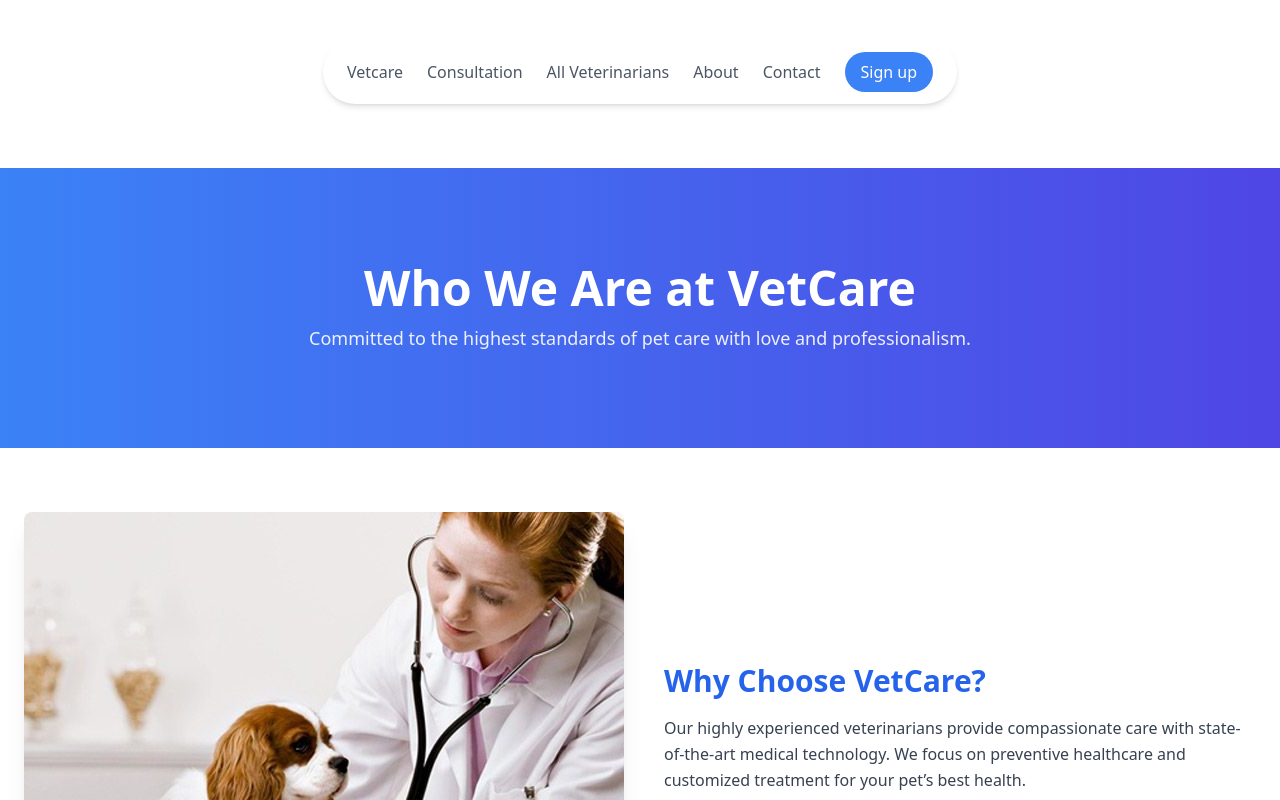
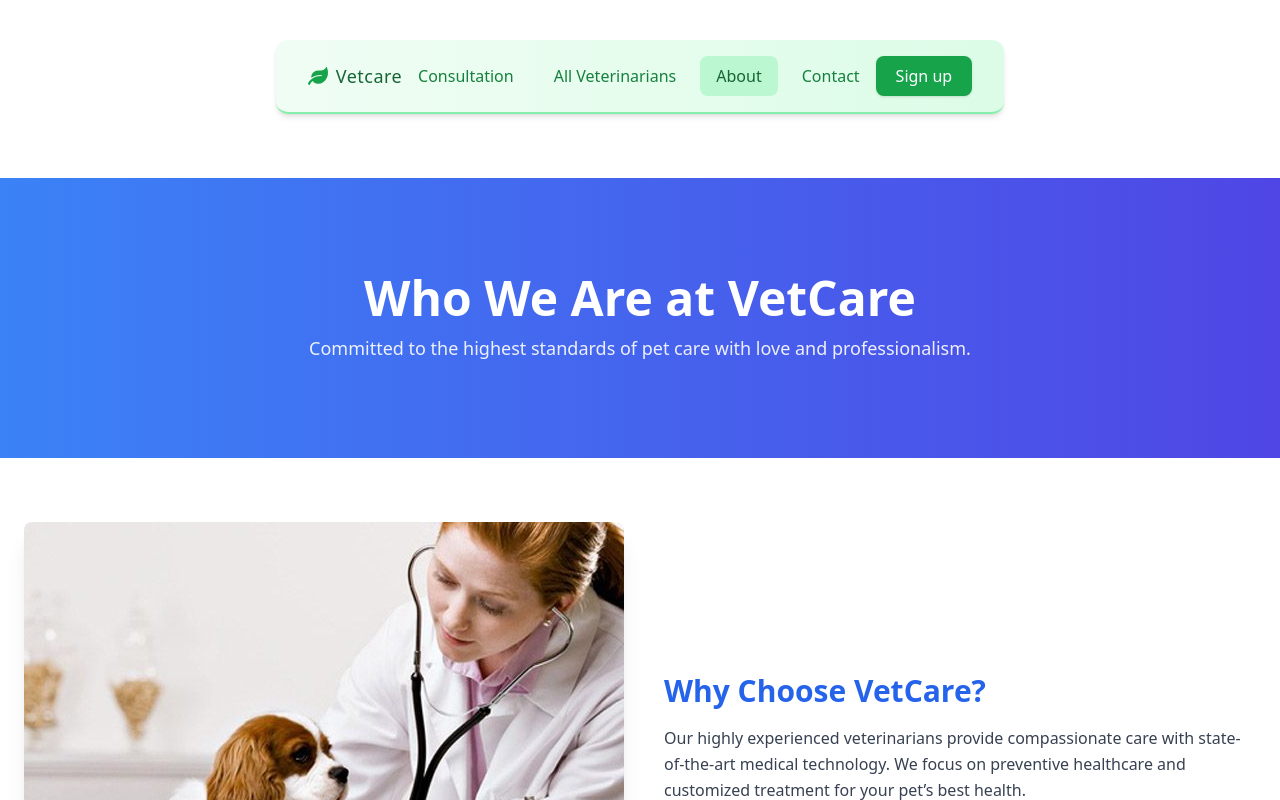
Before and after one commit to Devraj-098765/vet_project_frontend, a React (Vite) app: page /about-us in a window 1280 px wide. Shown: the top 800 px of the page. Built offline with nearby package versions, Linux system fonts and the light colour scheme; no server answers.

Commit message:
refactor NavBar component: update styling, enhance layout, and replace user icon with leaf icon

```diff
--- a/src/component/Header/NavBar.jsx
+++ b/src/component/Header/NavBar.jsx
@@ -1,4 +1,4 @@
-import { FaUserCircle } from "react-icons/fa"; // User icon
+import { FaUserCircle, FaLeaf } from "react-icons/fa"; // Changed to leaf icon
 import { useState, useEffect, useRef } from "react";
 import { NavLink, useNavigate } from "react-router-dom";
 import useAuth from "../../hooks/useAuth";
@@ -36,62 +36,103 @@ const NavBar = () => {
   }, []);
 
   return (
-    <nav className="relative bg-white px-6 py-3 rounded-full shadow-md space-x-6 flex items-center mt-10">
-      <NavLink to="/" className="text-gray-600 hover:text-black">
+    <nav className="relative bg-gradient-to-r from-green-50 to-green-100 px-8 py-4 rounded-xl shadow-md flex items-center justify-between mt-10 border-b-2 border-green-300">
+      {/* Logo and name section */}
+      <div className="flex items-center">
+        <FaLeaf className="text-green-600 mr-2" size={20} />
+        <NavLink to="/" className="text-green-800 font-medium text-lg tracking-wide hover:text-green-600 transition-colors">
           Vetcare
         </NavLink>
+      </div>
 
-      <NavLink to="/consultation" className="text-gray-600 hover:text-black">
+      {/* Navigation links with hover effects */}
+      <div className="flex space-x-2">
+        <NavLink
+          to="/consultation"
+          className={({ isActive }) =>
+            isActive
+              ? "bg-green-200 text-green-800 px-4 py-2 rounded-lg font-medium"
+              : "text-green-700 px-4 py-2 hover:bg-green-100 rounded-lg transition-all duration-300"
+          }
+        >
           Consultation
         </NavLink>
 
-      <NavLink to="/user/veterinarians" className="text-gray-600 hover:text-black">
+        <NavLink
+          to="/user/veterinarians"
+          className={({ isActive }) =>
+            isActive
+              ? "bg-green-200 text-green-800 px-4 py-2 rounded-lg font-medium"
+              : "text-green-700 px-4 py-2 hover:bg-green-100 rounded-lg transition-all duration-300"
+          }
+        >
           All Veterinarians
         </NavLink>
 
-      <NavLink to="/about-us" className="text-gray-600 hover:text-black">
+        <NavLink
+          to="/about-us"
+          className={({ isActive }) =>
+            isActive
+              ? "bg-green-200 text-green-800 px-4 py-2 rounded-lg font-medium"
+              : "text-green-700 px-4 py-2 hover:bg-green-100 rounded-lg transition-all duration-300"
+          }
+        >
           About
         </NavLink>
 
-      <NavLink to="/contact" className="text-gray-600 hover:text-black">
+        <NavLink
+          to="/contact"
+          className={({ isActive }) =>
+            isActive
+              ? "bg-green-200 text-green-800 px-4 py-2 rounded-lg font-medium"
+              : "text-green-700 px-4 py-2 hover:bg-green-100 rounded-lg transition-all duration-300"
+          }
+        >
           Contact
         </NavLink>
+      </div>
 
+      {/* Auth section */}
+      <div className="flex items-center">
         {!auth.token ? (
-        <button className="bg-blue-500 text-white px-4 py-2 rounded-full">
+          <button className="bg-green-600 text-white px-5 py-2 rounded-lg shadow hover:bg-green-700 transition-colors duration-300">
             <NavLink to="/login">Sign up</NavLink>
           </button>
         ) : (
           <div className="relative" ref={dropdownRef}>
-          <button onClick={toggleDropdown} className="text-gray-600 hover:text-black">
-            <FaUserCircle size={30} />
+            <button
+              onClick={toggleDropdown}
+              className="bg-green-100 text-green-700 p-2 rounded-full hover:bg-green-200 transition-colors duration-300 border border-green-300"
+            >
+              <FaUserCircle size={26} />
             </button>
             {dropdownOpen && (
-            <div className="absolute right-0 mt-2 w-48 bg-white rounded-md shadow-lg">
+              <div className="absolute right-0 mt-3 w-52 bg-white rounded-lg shadow-lg border border-green-200 overflow-hidden z-10">
+
                 <NavLink
                   to="/settings"
-                className="block px-4 py-2 text-gray-600 hover:bg-gray-100"
+                  className="flex px-4 py-3 text-green-800 hover:bg-green-50 transition-colors"
                   onClick={() => setDropdownOpen(false)}
                 >
-                Settings
+                  Edit profile
                 </NavLink>
                 <NavLink
                   to="/report"
-                className="block px-4 py-2 text-gray-600 hover:bg-gray-100"
+                  className="flex px-4 py-3 text-green-800 hover:bg-green-50 transition-colors"
                   onClick={() => setDropdownOpen(false)}
                 >
                   Report
                 </NavLink>
                 <NavLink
                   to="/vacation-details"
-                className="block px-4 py-2 text-gray-600 hover:bg-gray-100"
+                  className="flex px-4 py-3 text-green-800 hover:bg-green-50 transition-colors"
                   onClick={() => setDropdownOpen(false)}
                 >
                   Vacation Details
                 </NavLink>
                 <button
                   onClick={handleLogout}
-                className="w-full text-left px-4 py-2 text-red-600 hover:bg-gray-100"
+                  className="w-full text-left px-4 py-3 text-red-600 hover:bg-green-50 transition-colors border-t border-green-100"
                 >
                   Logout
                 </button>
@@ -99,10 +140,7 @@ const NavBar = () => {
             )}
           </div>
         )}
-
-      {/* <button className="border border-gray-400 px-4 py-2 rounded-full hover:bg-gray-100">
-        <NavLink to="/BookingVisitForm">Book Appointment</NavLink>
-      </button> */}
+      </div>
     </nav>
   );
 };
```
Lines whose indentation alone changed are shown as unchanged.
